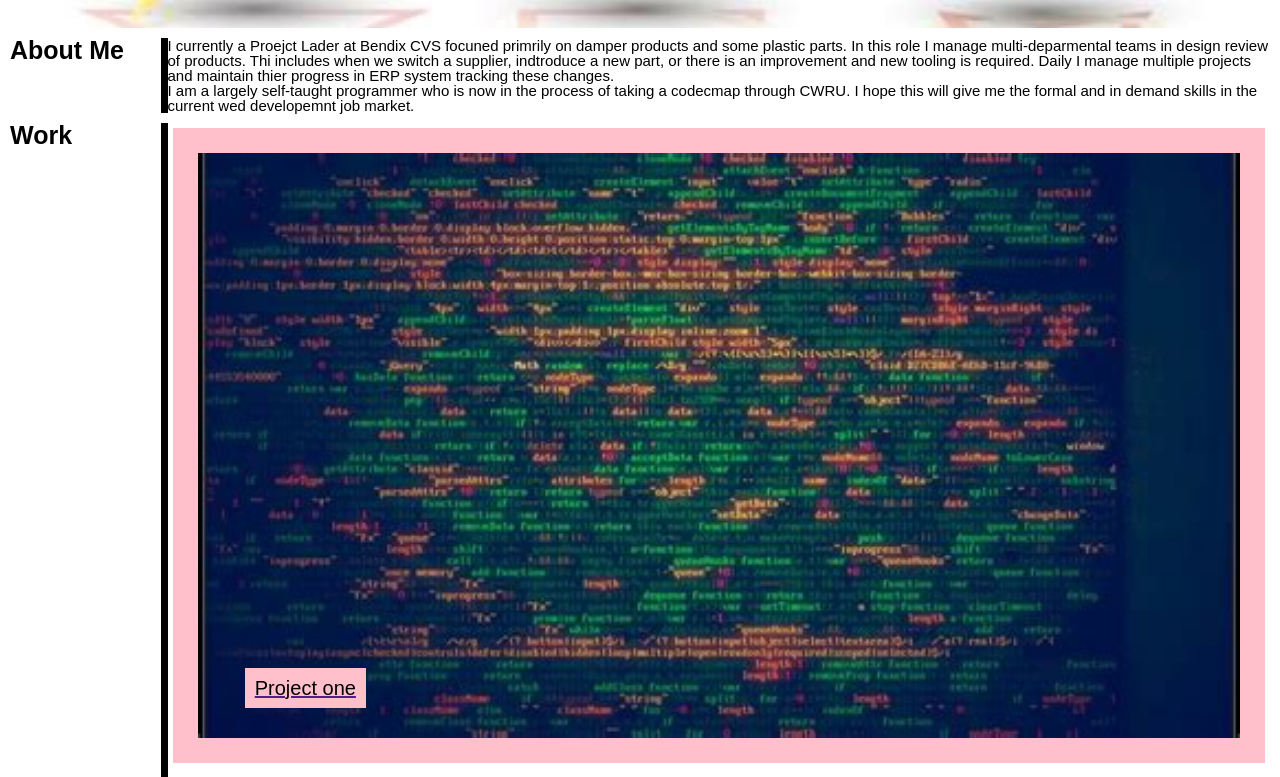
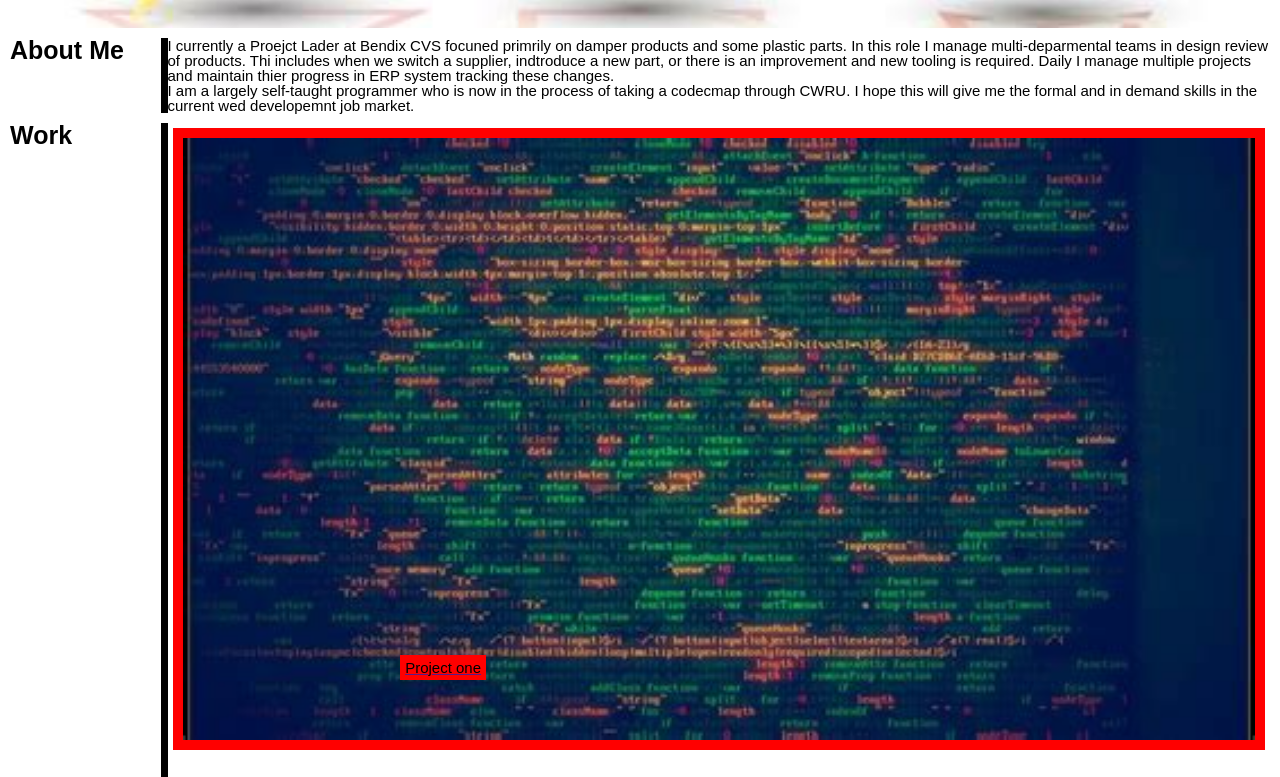
Before and after one commit to cwen13/first-portfolio, a plain HTML site: page index.html in a window 1280 px wide. Shown: the part 322-1099 px from the top of the page. Drawn offline with Linux system fonts and the light colour scheme.

Commit message:
CSS work

```diff
--- a/assets/css/style.css
+++ b/assets/css/style.css
@@ -1,5 +1,5 @@
 :root {
-  --title-color: red;
+  --project-border: red;
   --text-color: maroon;
 }
 
@@ -7,7 +7,9 @@
 }
 
 html {
-      /* set 1rem to 10px instead of native 16px to make it easier to calculate font-size values for the rest of the page (e.g. 1.6rem is 16px, 2.0rem is 20px, etc.) */
+    /* set 1rem to 10px instead of native 16px to make it easier to calculate
+       font-size values for the rest of the page (e.g. 1.6rem is 16px, 2.0rem
+       is 20px, etc.) */
     font-size: 62.5%;
 }
 
@@ -42,7 +44,7 @@ header nav ul{
 }
 
 header nav ul li {
-    margin: 1rem 2rem 1rem 2rem;
+    margin: 1rem 0.5rem 1rem 0.5rem;
 }
 
 h2 {
@@ -62,18 +64,18 @@ figure {
 
 figure img {
     width: 100%;
-    border: solid 2.5rem;
-    border-color: pink;
+    border: solid 1rem;
+    border-color: var(--project-border);
     margin: 0.5rem;
 }
 
 figure figcaption {
-    background-color: pink;
+    background-color: var(--project-border);
     padding: 0.5rem 0.5rem 0.5rem 0.5rem;
     color: black;
     position: relative;
     top: -10rem;
-    left: -37.5%;
+    right: 25%%;
 }
 
 footer {
@@ -162,14 +164,14 @@ header {
     width: 100%;
 }
 
-#work ul li a figcaption {
-    padding: 1rem;
 
+#project-one {
+    width: 100%;
 }
 
-#project-one {
-    font-size: 2rem;
-    width: 100%;
+#project-one figcaption {
+    position: relative;
+    right: 25%;
 }
 
 #other-work a {
@@ -177,13 +179,13 @@ header {
 }
 
 /* Taken from module 02 miniproject */
-/* using a mobile-first approach, use `min-width` values going from narrow -> wide for a responsive design */
+/* using a mobile-first approach, use `min-width` values going from narrow ->
+   wide for a responsive design */
 @media screen and (min-width: 768px) {
 
     .banner {
         margin: 0 25% 0 0;
     }
-
     header nav ul{
         display: flex;
         flex-direction: row;
--- a/index.html
+++ b/index.html
@@ -41,10 +41,10 @@
 	   then as it slides to the center the line slides to the bottom -->
       <div class="about-me">
       <p>
-	I currently a Proejct Lader at Bendix CVS focuned primrily on damper products and some plastic parts. In this role I manage multi-deparmental teams in design review of products. Thi includes when we switch a supplier, indtroduce a new part, or there is an improvement and new tooling is required. Daily I manage multiple projects and maintain thier progress in ERP system tracking these changes.
+	  I currently a Proejct Lader at Bendix CVS focuned primrily on damper products and some plastic parts. In this role I manage multi-deparmental teams in design review of products. Thi includes when we switch a supplier, indtroduce a new part, or there is an improvement and new tooling is required. Daily I manage multiple projects and maintain thier progress in ERP system tracking these changes.
       </p>
       <p>
-	I am a largely self-taught programmer who is now in the process of taking a codecmap through CWRU. I hope this will give me the formal and in demand skills in the current wed developemnt job market.
+	  I am a largely self-taught programmer who is now in the process of taking a codecmap through CWRU. I hope this will give me the formal and in demand skills in the current wed developemnt job market.
       </p>
       </div>
     </div>
@@ -59,7 +59,6 @@
         <li><a href=""><figure><img src="./assets/images/project-3.jpg" alt=""/><figcaption>Project three</figcaption></figure></a></li>
         <li><a href=""><figure><img src="./assets/images/project-4.jpg" alt=""/><figcaption>Project four</figcaption></figure></a></li>
         <li><a href=""><figure><img src="./assets/images/project-5.jpg" alt=""/><figcaption>Project five</figcaption></figure></a></li>
-        <li><a href="https://github.com/cwen13?tab=repositories"><figure><img src="./assets/images/project-4.jpg" alt=""/><figcaption>Other works</figcaption></figure></a></li>
       </ul>
     </div>
 
```
